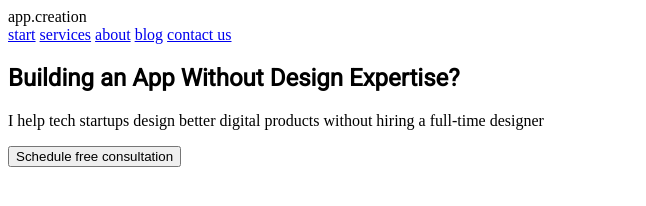
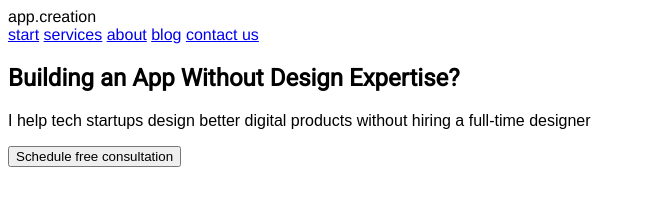
Before and after one commit to WebHeroSchool/-New-Music-project, a plain HTML site: page index.html in a window 1280 px wide. Shown: the whole page, without its empty margins (0-646 px from the left). Drawn offline with Linux system fonts and the light colour scheme.

Commit message:
Update styles.css

```diff
--- a/styles.css
+++ b/styles.css
@@ -1,11 +1,11 @@
 body {
-  font-family: "HELVETICA, sans-serif";
+  font-family: HELVETICA, "sans-serif";
 }
 
 .title {
-  font-family: Roboto, sans-serif;
+  font-family: Roboto, "sans-serif";
 }
 
 p {
-  font-family: "Arial, sans-serif";
+  font-family: Arial, "sans-serif";
 }
```
